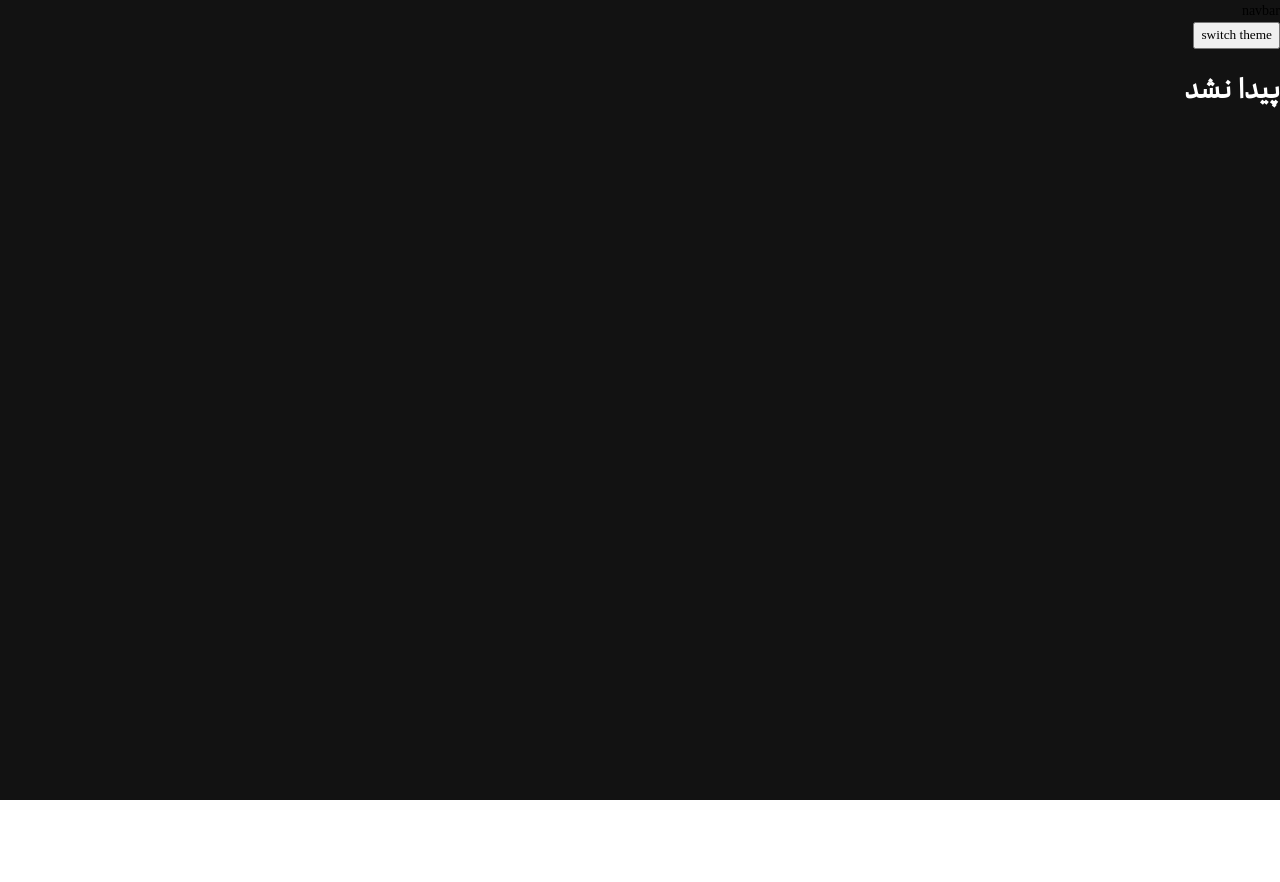
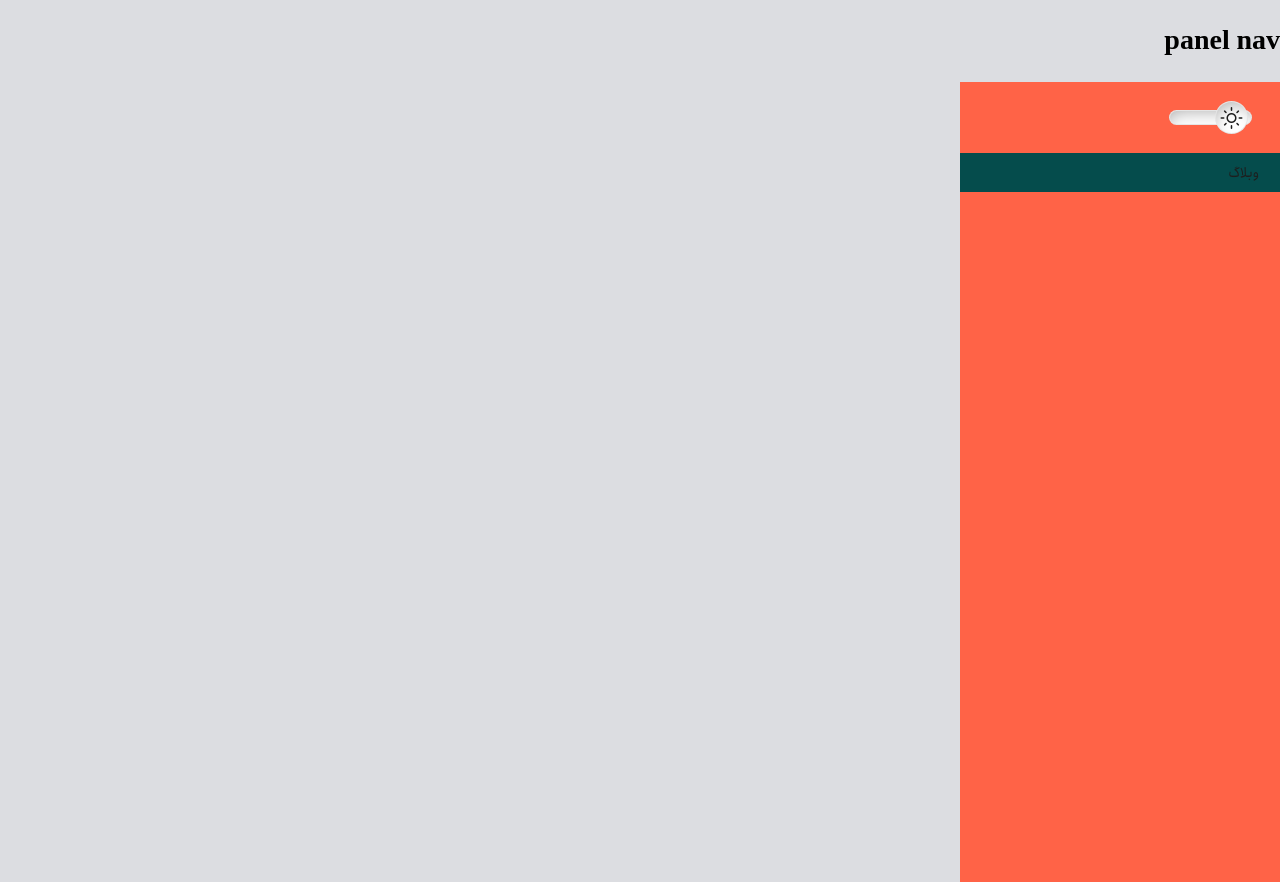
Before and after one commit to ronin199800/travel-agancy-ui, a React (Create React App) app: page /panel in a window 1280 px wide. Before the commit this address led to /not-found. Before the commit the page ends 800 px from the top, so only its background shows below. Built offline with nearby package versions, Linux system fonts and the light colour scheme.

Commit message:
spesific-nav-for-panel-ect

```diff
--- a/src/App.css
+++ b/src/App.css
@@ -156,3 +156,8 @@
 ::-webkit-scrollbar-thumb:hover {
   background-color: #55555586; /* Set the color of the scrollbar thumb on hover */
 }
+.center{
+  display: flex;
+  align-items: center;
+  justify-content: center;
+}
--- a/src/App.js
+++ b/src/App.js
@@ -1,9 +1,10 @@
+
 import logo from "./logo.svg";
 import "./App.css";
 import Article from "./routes/article";
 import { useState } from "react";
 import appContext from "./context/app";
-import { Route, Routes, Navigate } from "react-router-dom";
+import { Route, Routes, Navigate, useRoutes } from "react-router-dom";
 import Navbar from "./components/navbar/navbar";
 import NotFound from "./components/404/notFound";
 import Home from "./routes/home";
@@ -11,32 +12,43 @@ import { digitsEnToFa } from "@persian-tools/persian-tools";
 import PostArticle from "./components/panel/postArticle/postArticle";
 import PArticle from "./components/panel/article/articles";
 import EachArticle from "./routes/eachArticle";
+import Panel from "./components/panel/panel";
+import PanelNav from "./components/panel/panelNav";
 
 function App() {
-  const [mode, setmode] = useState("dark");
+  const [mode, setmode] = useState("light");
   return (
     <appContext.Provider
       value={{
         mode: mode,
         setmode: setmode,
         changeMode: changeMode,
-        convertNumbersToPersian:convertNumbersToPersian
+        convertNumbersToPersian: convertNumbersToPersian
       }}
     >
       <div className={`app-container scroll-${mode} theme-bg-${mode}`}>
-        <Navbar />
+        {/*
+          Render Navbar for all routes except those starting with /panel
+        */}
         <Routes>
-          <Route path="/articles" Component={Article} />
-          <Route path="/articles/:id" Component={EachArticle} />
-          <Route path="/panel/articles" Component={PArticle} />
-          <Route path="/panel/articles/post" Component={PostArticle} />
+          <Route path="/panel/*" element={<PanelNav />} /> {/* Use PanelNav for routes starting with /panel */}
+          <Route path="/*" element={<Navbar />} /> {/* Use Navbar for all other routes */}
+        </Routes>
+
+        <Routes>
+          <Route path="/articles" element={<Article />} />
+          <Route path="/articles/:id" element={<EachArticle />} />
+          <Route path="/panel" element={<Panel />} />
+          <Route path="/panel/articles" element={<PArticle />} />
+          <Route path="/panel/articles/post" element={<PostArticle />} />
           <Route path="/not-found" element={<NotFound />} />
-          <Route path="/" Component={Home} />
+          <Route path="/" element={<Home />} />
           <Route path="*" element={<Navigate to="/not-found" />} />
         </Routes>
       </div>
     </appContext.Provider>
   );
+
   function changeMode() {
     if (mode === "light") {
       setmode("dark");
@@ -45,7 +57,8 @@ function App() {
       setmode("light");
     }
   }
-  function convertNumbersToPersian(content){
+
+  function convertNumbersToPersian(content) {
     const regex = /\d+/g; // Regular expression to match any sequence of digits
     const matches = content.match(regex); // Find all matches of numbers in the content
 
@@ -57,7 +70,7 @@ function App() {
     }
 
     return content;
-  };
+  }
 }
 
 export default App;
--- /dev/null
+++ b/src/components/modeBtn/modeBtn.css
@@ -0,0 +1,44 @@
+.change-mode-btn-light {
+  cursor: pointer;
+  height: 15px;
+  background-color: #fff;
+  width: 83px;
+  margin: 2rem;
+  border-radius: 50px;
+  box-shadow: 4px 10px 18px -10px rgba(0, 0, 0, 0.35) inset;
+  border: 1px solid rgba(0, 0, 0, 0.1);
+  display: flex;
+  align-items: center;
+}
+.change-mode-btn-light > div {
+  height: 33px;
+  width: 33px;
+  border-radius: 50px;
+  background-color: #fff;
+  box-shadow: 4px 10px 18px -10px rgba(0, 0, 0, 0.35) inset;
+  border: 1px solid rgba(0, 0, 0, 0.1);
+  margin: 0 3px;
+}
+
+.change-mode-btn-dark {
+  cursor: pointer;
+  height: 15px;
+  width: 83px;
+  background-color: var(--bg-body-dark);
+  margin: 2rem;
+  border-radius: 50px;
+  box-shadow: 4px 10px 18px -10px rgba(255, 255, 255, 0.35) inset;
+  border: 1px solid rgba(255, 255, 255, 0.1);
+  display: flex;
+  align-items: center;
+}
+.change-mode-btn-dark > div {
+  height: 33px;
+  width: 33px;
+  border-radius: 50px;
+  background-color: var(--bg-body-dark);
+  box-shadow: 4px 10px 18px -10px rgba(255, 255, 255, 0.35) inset;
+  border: 1px solid rgba(255, 255, 255, 0.1);
+  margin: 0 3px;
+  margin-right: auto;
+}
--- /dev/null
+++ b/src/components/modeBtn/modeBtn.jsx
@@ -0,0 +1,22 @@
+import React, { Component } from "react";
+import appContext from "../../context/app";
+import "./modeBtn.css";
+class ModeBtn extends Component {
+  static contextType = appContext;
+  render() {
+    const { mode, changeMode } = this.context;
+    return (
+      <div
+        className={`change-mode-btn-${mode} change-btn`}
+        onClick={changeMode}
+      >
+        <div className="center">
+          <span className="material-symbols-rounded">{`${mode}_mode`}</span>
+        </div>
+      </div>
+    );
+  }
+
+}
+
+export default ModeBtn;
--- a/src/components/navbar/navbar.jsx
+++ b/src/components/navbar/navbar.jsx
@@ -5,7 +5,7 @@ const Navbar = () => {
   return (
     <>
       <div>navbar</div>
-      <button onClick={context.changeMode}>switch theme</button>
+      <button className="change-mode-btn" onClick={context.changeMode}>switch theme</button>
     </>
   );
 };
--- /dev/null
+++ b/src/components/panel/panel.css
@@ -0,0 +1,47 @@
+.panel-nav ul{
+    list-style: none;
+    padding: 0;
+}
+.panel-nav > .panel-accordion > li > span {
+  background-color: rgb(5, 76, 76);
+  display: block;
+  padding: .6rem;
+  padding-right: 1.5rem;
+}
+.panel-nav > .panel-accordion > li > ul {
+  background-color: red;
+  overflow: hidden;
+  transition: 0.2s ease-out;
+}
+.panel-nav > .panel-accordion > li > ul>li{
+    padding: .4rem;
+    padding-right: 2rem;
+}
+.panel-nav > .panel-accordion > li > ul.is-close {
+  height: 0;
+
+}
+.panel-nav > .panel-accordion > li > ul.is-open {
+  height: auto;
+  padding: .8rem 0;
+
+}
+.panel-conteiner{
+    display: grid;
+    grid-template-columns: 3fr 9fr;
+}
+@media screen and (max-width: 1150px){
+    .panel-conteiner{
+        display: grid;
+        grid-template-columns: 4fr 8fr;
+    }
+}
+.panel-conteiner>div{
+    min-height: 100vh;
+}
+.panel-nav {
+    background-color: tomato;
+}
+.panel-body{
+    /* background-color: rgba(255, 255, 255, .6); */
+}
--- /dev/null
+++ b/src/components/panel/panel.jsx
@@ -0,0 +1,27 @@
+import React, { Component } from "react";
+import appContext from "../../context/app";
+import "./panel.css";
+import Accordion from "../utiliti/accordion";
+import ModeBtn from "../modeBtn/modeBtn";
+class Panel extends Component {
+  state = {};
+  static contextType = appContext;
+  render() {
+    const { mode} = this.context;
+    return (
+      <div className="panel-conteiner">
+        <div className={`panel-nav theme-text-${mode}`}>
+            <ModeBtn />
+
+          <Accordion />
+        </div>
+        <div className="panel-body">
+
+        </div>
+      </div>
+    );
+  }
+
+}
+
+export default Panel;
--- /dev/null
+++ b/src/components/panel/panelNav.jsx
@@ -0,0 +1,11 @@
+import React, { Component } from 'react';
+class PanelNav extends Component {
+    state = {  }
+    render() {
+        return (<h1>
+            panel nav
+        </h1>);
+    }
+}
+
+export default PanelNav;
--- /dev/null
+++ b/src/components/utiliti/accordion.jsx
@@ -0,0 +1,32 @@
+import React, { Component } from "react";
+import { Link } from "react-router-dom";
+class Accordion extends Component {
+  state = {
+    isOpen: "close",
+  };
+  render() {
+    return (
+      <ul className="panel-accordion">
+        <li>
+          <span onClick={this.handleOpen}>وبلاگ</span>
+          <ul className={`is-${this.state.isOpen}`}>
+            <li>مقالات</li>
+            <li> افزودن مقاله</li>
+            <li>دسته بندی ها</li>
+            <li>افزودن دسته بندی</li>
+          </ul>
+        </li>
+      </ul>
+    );
+  }
+  handleOpen = () => {
+    if (this.state.isOpen === "close") {
+      this.setState({ isOpen: "open" });
+    }
+    if (this.state.isOpen === "open") {
+      this.setState({ isOpen: "close" });
+    }
+  };
+}
+
+export default Accordion;
```
Also changed, not shown: src/components/utility/blurryLazyLoad.jsx (deleted, +0 -22 lines).
